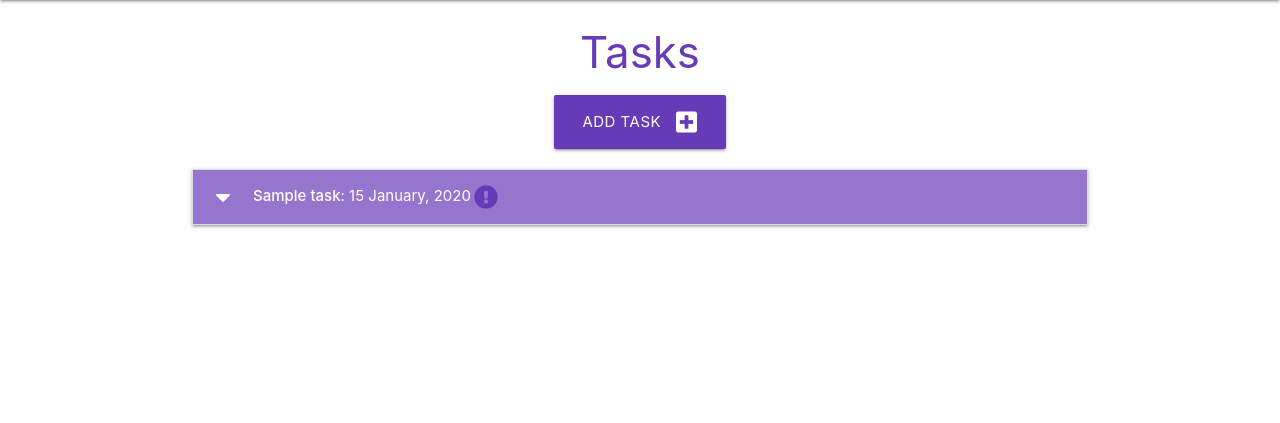
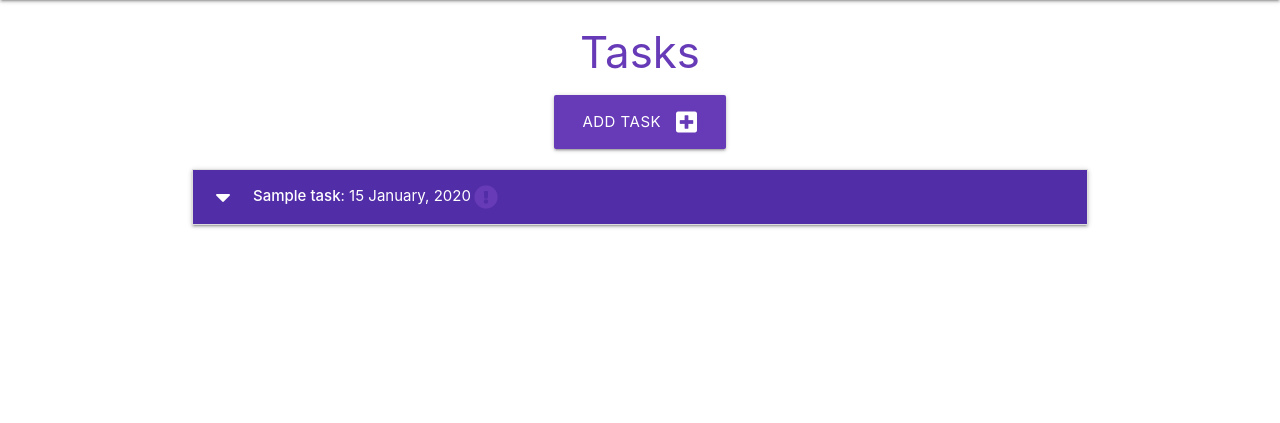
Before and after one commit to kera-cudmore/sqlalchemy-flask-task-manager, a Flask app: page / in a window 1280 px wide. Shown: the part 64-487 px from the top of the page. Run offline with Flask 3, Linux system fonts and the light colour scheme; tables that the repository leaves empty hold one stand-in row (values such as "Sample post").

Commit message:
style: change purple to darker color for accessibility contrast

```diff
--- a/taskmanager/templates/categories.html
+++ b/taskmanager/templates/categories.html
@@ -17,7 +17,7 @@
 <div class="row">
     {% for category in categories %}
     <div class="col s12 m6 l3">
-      <div class="card deep-purple lighten-2 center-align">
+      <div class="card deep-purple darken-2 center-align">
         <div class="card-content white-text">
           <span class="card-title">{{ category.category_name }}</span>
         </div>
--- a/taskmanager/templates/tasks.html
+++ b/taskmanager/templates/tasks.html
@@ -18,7 +18,7 @@
     <ul class="collapsible">
         {% for task in tasks|sort(attribute="due_date") %}
         <li>
-          <div class="collapsible-header white-text deep-purple lighten-2">
+          <div class="collapsible-header white-text deep-purple darken-2">
               <i class="fas fa-caret-down"></i>
               <strong>{{ task.task_name }}</strong> : {{ task.due_date.strftime("%d %B, %Y") }}
               {% if task.is_urgent == True %}
```
